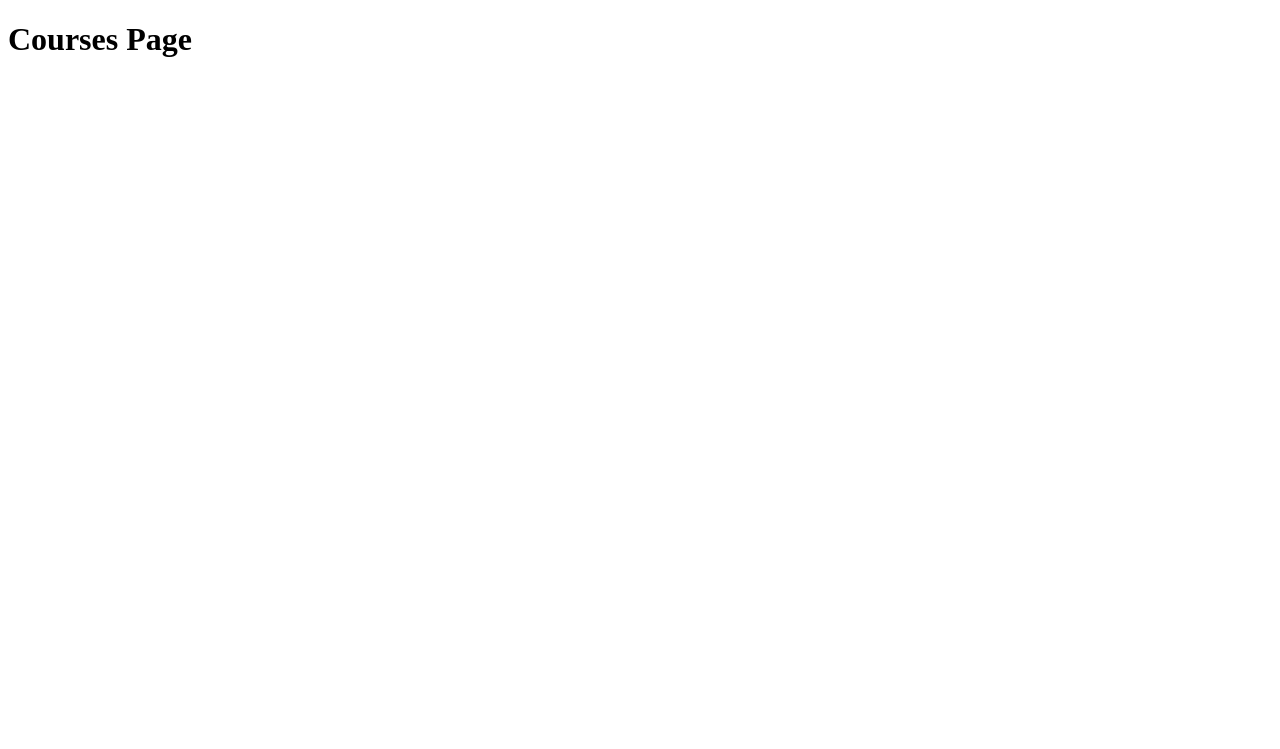
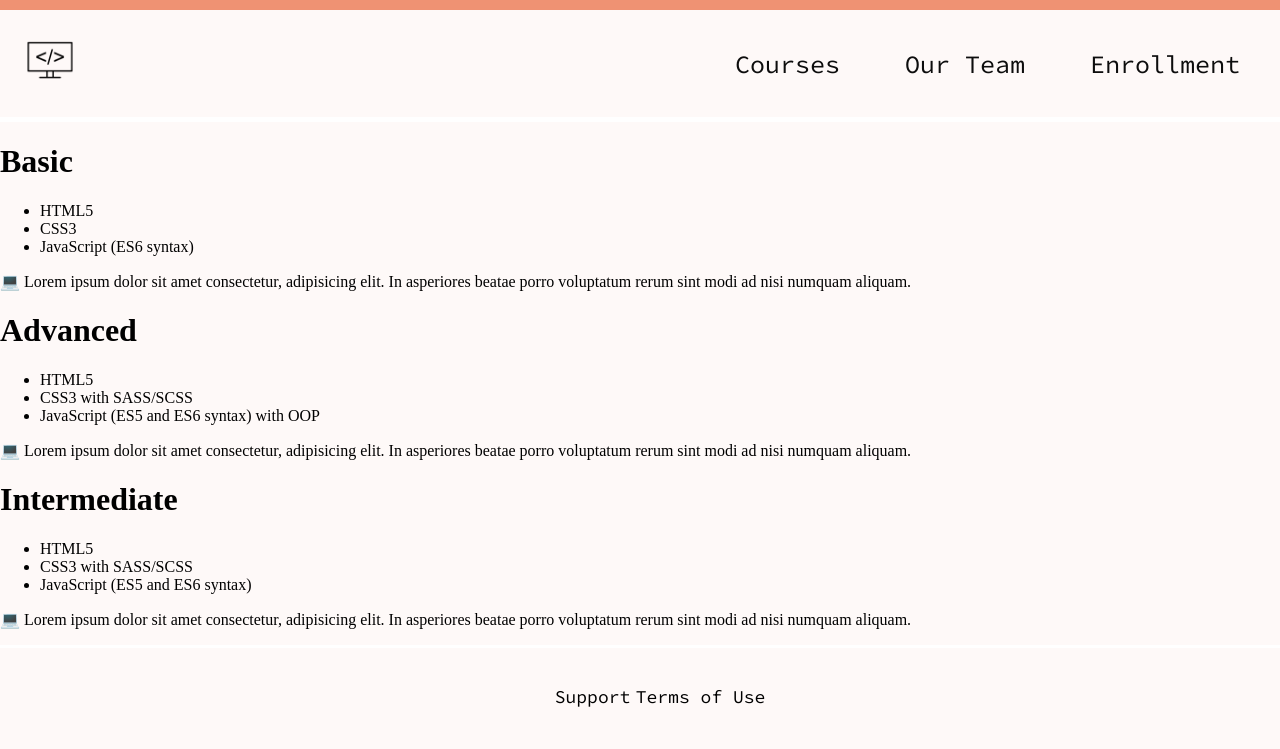
Before and after one commit to obuke-i-kursevi/css-sekcija, a plain HTML site: page grupa2/school-project/courses/index.html in a window 1280 px wide. Drawn offline with Linux system fonts and the light colour scheme.

Commit message:
14. cas 21.10.2021. - position property explained and html of courses page added

```diff
--- /dev/null
+++ b/grupa2/playground/position.css
@@ -0,0 +1,68 @@
+.first-div {
+    border: 1px solid black;
+}
+
+.first-div h1 {
+   position: static;
+}
+
+.second-div {
+    width: 500px;
+    height: 500px;
+    margin: 25px auto;
+    background: rgb(216, 195, 195);
+    overflow: hidden; /* sakriva sve izvan ovog <div> elementa */
+    position: relative;
+}
+
+.box-1,
+.box-2 {
+    border: 1px solid black;
+    width: 150px;
+    height: 150px;
+}
+
+.box-1 {
+    background: rgb(219, 210, 210);
+    /*
+    position: relative;
+    bottom: 50px;
+    right: 380px;
+    */
+    position: absolute;
+    bottom: 0;
+    right: 0;
+}
+
+.box-2 {
+    background: rgb(210, 231, 200);
+    position: fixed;
+    top: 20px;
+    left: 50px;
+}
+
+nav ul {
+    list-style-type: none;
+}
+
+nav {
+    position: sticky;
+    top: 20px;
+}
+
+nav ul li {
+    background: rgb(197, 132, 132);
+    color: black;
+    font-weight: bolder;
+}
+
+p {
+    width: 20%;
+}
+
+/*
+    top;
+    left;
+    right;
+    bottom;
+*/
--- /dev/null
+++ b/grupa2/school-project/courses/courses.css
@@ -0,0 +1 @@
+@import url('../styles.css');
--- a/grupa2/school-project/courses/index.html
+++ b/grupa2/school-project/courses/index.html
@@ -4,9 +4,99 @@
     <meta charset="UTF-8">
     <meta http-equiv="X-UA-Compatible" content="IE=edge">
     <meta name="viewport" content="width=device-width, initial-scale=1.0">
+    <link rel="stylesheet" href="courses.css">
     <title>Our Courses</title>
 </head>
 <body>
-    <h1>Courses Page</h1>
+    <!-- ! Main header -->
+    <header class="main-header">
+        <div class="main-header__logo">
+            <a href="../index.html">
+                <img src="../assets/logo.png" alt="logo_img">
+            </a>
+            <!-- <a href="#test-section">
+                Go to Test Section
+            </a> -->
+        </div>
+        <nav class="main-nav">
+            <ul class="main-nav__items">
+                <li class="main-nav__item">
+                    <a href="index.html">
+                        Courses
+                    </a>
+                </li>
+                <li class="main-nav__item">
+                    <a href="../team/index.html">
+                        Our Team
+                    </a>
+                </li>
+                <li class="main-nav__item">
+                    <a href="../enrollment/index.html">
+                        Enrollment
+                    </a>
+                </li>
+            </ul>
+        </nav>
+    </header>
+
+    <!-- ! Courses section -->
+    <div class="courses-wrapper">
+        <div class="courses-wrapper basic-course">
+            <h1>Basic</h1>
+            <ul>
+                <li>HTML5</li>
+                <li>CSS3</li>
+                <li>JavaScript (ES6 syntax)</li>
+            </ul>
+            <p>
+                💻 Lorem ipsum dolor sit amet consectetur,
+                adipisicing elit. In asperiores beatae porro
+                voluptatum rerum sint modi ad nisi numquam
+                aliquam.
+            </p>
+        </div>
+        <div class="courses-wrapper advanced-course">
+            <h1>Advanced</h1>
+            <ul>
+                <li>HTML5</li>
+                <li>CSS3 with SASS/SCSS</li>
+                <li>JavaScript (ES5 and ES6 syntax) with OOP</li>
+            </ul>
+            <p>
+                💻 Lorem ipsum dolor sit amet consectetur,
+                adipisicing elit. In asperiores beatae porro
+                voluptatum rerum sint modi ad nisi numquam
+                aliquam.
+            </p>
+        </div>
+        <div class="courses-wrapper intermediate-course">
+            <h1>Intermediate</h1>
+            <ul>
+                <li>HTML5</li>
+                <li>CSS3 with SASS/SCSS</li>
+                <li>JavaScript (ES5 and ES6 syntax)</li>
+            </ul>
+            <p>
+                💻 Lorem ipsum dolor sit amet consectetur,
+                adipisicing elit. In asperiores beatae porro
+                voluptatum rerum sint modi ad nisi numquam
+                aliquam.
+            </p>
+        </div>
+    </div>
+
+    <!-- ! Footer section -->
+    <footer class="main-footer">
+        <nav class="main-footer__nav">
+            <ul class="main-footer__list">
+                <li>
+                    <a href="#">Support</a>
+                </li>
+                <li>
+                    <a href="#">Terms of Use</a>
+                </li>
+            </ul>
+        </nav>
+    </footer>
 </body>
 </html>
```
Also changed, not shown: grupa2/playground/position.html (added, +43 -0 lines).
